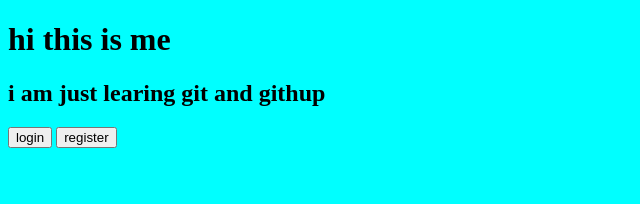
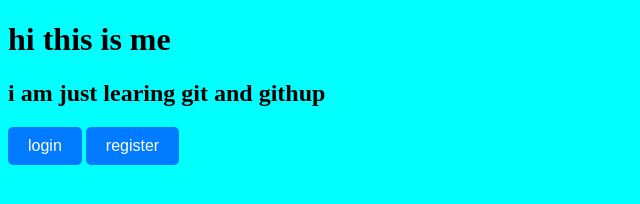
Before and after one commit to 7mohamedezz/test, a plain HTML site: page index.html in a window 1280 px wide. Shown: the whole page, without its empty margins (0-640 px from the left). Drawn offline with Linux system fonts and the light colour scheme.

Commit message:
adding style and hover to buttons

```diff
--- a/style.css
+++ b/style.css
@@ -1,3 +1,27 @@
 .head {
- background-color: cyan;
+    background-color: cyan;
 }
+
+button {
+    background-color: #007bff;
+    /* Blue background */
+    color: white;
+    /* White text */
+    padding: 10px 20px;
+    /* Padding */
+    border: none;
+    /* No border */
+    border-radius: 5px;
+    /* Rounded corners */
+    cursor: pointer;
+    /* Pointer cursor */
+    font-size: 16px;
+    /* Font size */
+    transition: background-color 0.3s ease;
+    /* Smooth hover effect */
+}
+
+button:hover {
+    background-color: #0056b3;
+    /* Darker blue on hover */
+}
```
